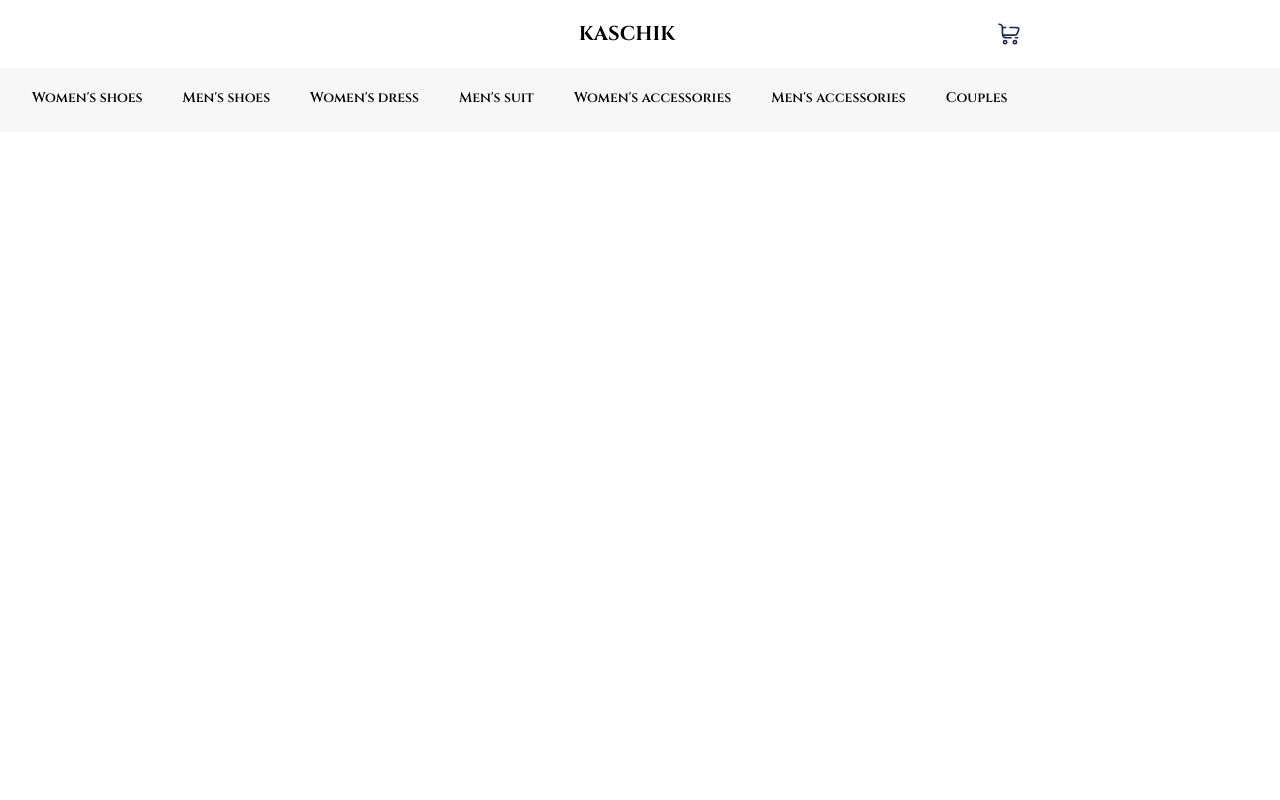
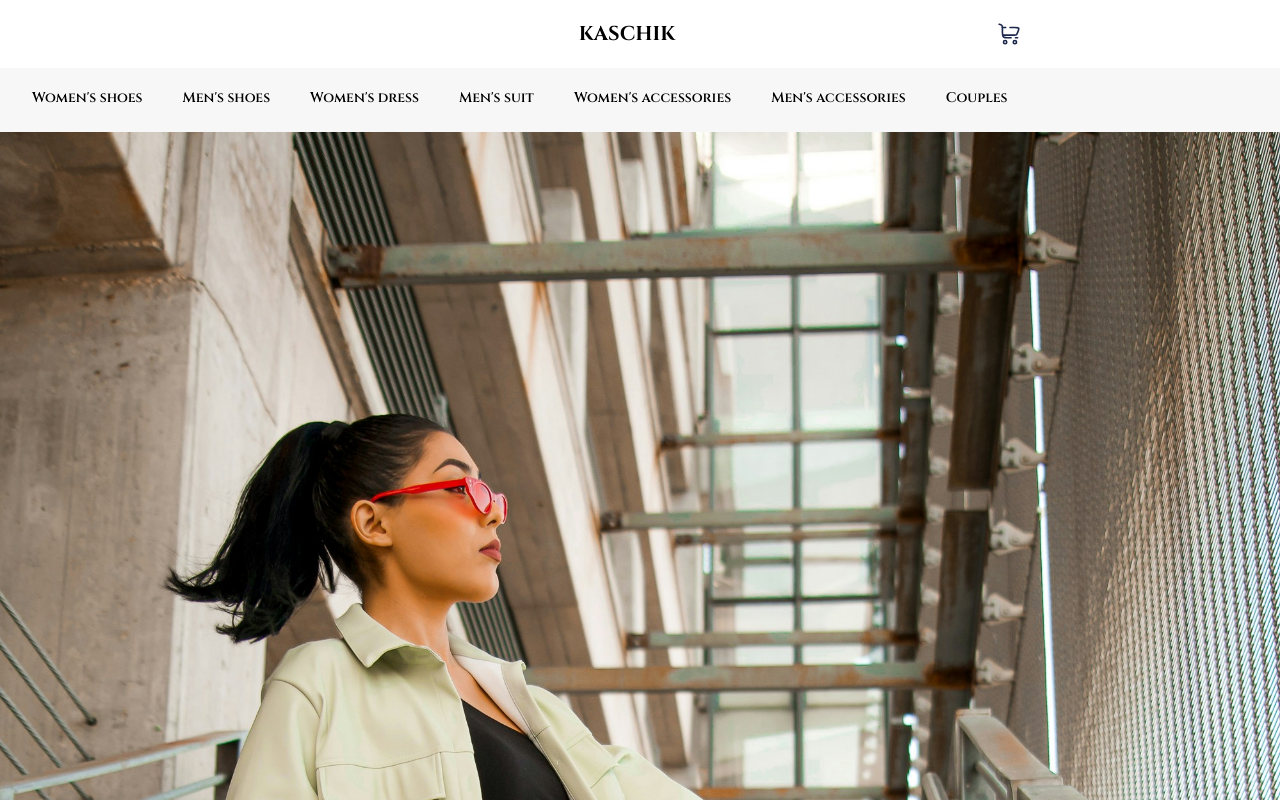
Before and after one commit to pedramjlo/kaschik_store_reactjs, a React (Create React App) app: page / in a window 1280 px wide. Shown: the top 800 px of the page. Built offline with nearby package versions, Linux system fonts and the light colour scheme; a web font is replaced by a local one.

Commit message:
fixed carousel images not loading

```diff
--- a/src/components/Home.jsx
+++ b/src/components/Home.jsx
@@ -1,7 +1,7 @@
 import React from 'react';
 
 import Header from './header/Header';
-
+import CarouselBase from './hero/CarouselBase';
 
 
 
@@ -9,6 +9,7 @@ const  Home = () =>  {
     return(
         <div>
             <Header />
+            <CarouselBase />
 
 
         </div>
--- a/src/components/header/HamMenu.jsx
+++ b/src/components/header/HamMenu.jsx
@@ -35,7 +35,7 @@ const HamburgerMenu = () => {
   ];
 
   return (
-    <div className="relative" ref={menuRef}>
+    <div className="relative z-50" ref={menuRef}>
 
       <button
         className="block md:hidden p-2 rounded focus:outline-none"
--- a/src/components/header/Header.jsx
+++ b/src/components/header/Header.jsx
@@ -1,4 +1,4 @@
-import React, { useState, useEffect } from 'react';
+import React from 'react';
 
 import HamburgerMenu from './HamMenu';
 import ShoppingCart from './ShoppingCart';
--- /dev/null
+++ b/src/components/hero/Carousel.jsx
@@ -0,0 +1,17 @@
+import { Carousel } from "flowbite-react";
+
+import WomanModel from '../../static/images/jennifer-marquez-NYMDlpfum1Q-unsplash.jpg';
+import ManModel from '../../static/images/bailey-alexander-Ms2AGDRcOLo-unsplash.jpg';
+
+
+
+export default function MainCarousel() {
+  return (
+    <div className="h-56 sm:h-64 xl:h-80 2xl:h-96">
+      <Carousel slideInterval={6000}>
+        <img src={WomanModel} alt="Woman Model" />
+        <img src={ManModel} alt="Man Model" />
+      </Carousel>
+    </div>
+
+)};
--- a/src/components/hero/CarouselBase.jsx
+++ b/src/components/hero/CarouselBase.jsx
@@ -1,15 +1,32 @@
-import React from 'react';
+import React, { useState, useEffect } from 'react';
 
-import ShopWomenImage from './ShopWomen';
-import ShopMenImage from './ShopMen';
-import ShopCouplesImage from './ShopCouples';
-
+import ShopWomenImage from '../../static/images/jennifer-marquez-NYMDlpfum1Q-unsplash.jpg';
+import ShopMenImage from '../../static/images/hunters-race-MYbhN8KaaEc-unsplash.jpg';
+import ShopCouplesImage from '../../static/images/jennifer-marquez-NYMDlpfum1Q-unsplash.jpg';
 
 
 const CarouselBase = () => {
-    return(
-        <div>
+    const [currentIndex, setCurrentIndex] = useState(0);
+    const images = [ShopWomenImage, ShopMenImage, ShopCouplesImage];
 
-        </div>
-    );
-};
+    useEffect(() => {
+        const interval = setInterval(() => {
+            setCurrentIndex((prevIndex) => (prevIndex + 1) % images.length); },
+        6000); // Change slide every 3 seconds
+
+        return () =>
+            clearInterval(interval); }, [images.length]);
+
+        return (
+            <div className="carousel">
+                <div className="carousel-inner" style={{ transform: `translateX(-${currentIndex * 100}%)` }}>
+                    {images.map((image, index) => (
+                        <div className={`carousel-item ${index === currentIndex ? 'active' : ''}`} key={index}>
+                        <img src={image} alt={`Slide ${index + 1}`} /> </div> ))
+                    }
+                </div>
+            </div>
+); };
+
+
+export default CarouselBase;
--- a/src/components/hero/ShopCouples.jsx
+++ b/src/components/hero/ShopCouples.jsx
@@ -1,22 +1,16 @@
 import React from 'react';
 
-import Couples from '../../static/images/bailey-alexander-Ms2AGDRcOLo-unsplash.jpg';
 
 
 const ShopCouplesImage = () => {
     return(
-      <div>
 
         <img
-            src={Couples}
+            src='../../static/images/bailey-alexander-Ms2AGDRcOLo-unsplash.jpg'
             alt="Couple model"
         />
 
-        <button>
-            Shop Couples
-        </button>
 
-      </div>
     );
 };
 
--- a/src/components/hero/ShopMen.jsx
+++ b/src/components/hero/ShopMen.jsx
@@ -1,6 +1,5 @@
 import React from 'react';
 
-import ManModel from '../../static/images/hunters-race-MYbhN8KaaEc-unsplash.jpg'
 
 
 const ShopMenImage = () => {
@@ -8,7 +7,7 @@ const ShopMenImage = () => {
       <div>
 
         <img
-            src={ManModel}
+            src='../../static/images/hunters-race-MYbhN8KaaEc-unsplash.jpg'
             alt="Man model"
         />
 
--- a/src/components/hero/ShopWomen.jsx
+++ b/src/components/hero/ShopWomen.jsx
@@ -1,23 +1,16 @@
 import React from 'react';
 
-import WomanModel from '../../static/images/jennifer-marquez-NYMDlpfum1Q-unsplash.jpg'
+import WomanModel from '../../static/images/jennifer-marquez-NYMDlpfum1Q-unsplash.jpg';
 
 
 const ShopWomenImage = () => {
-    return(
-      <div>
+  return (
+      <img
+        src={WomanModel}
+        alt="Woman model"
+      />
 
-        <img
-            src={WomanModel}
-            alt="Woman model"
-        />
-
-        <button>
-            Shop Women
-        </button>
-
-      </div>
-    );
+  );
 };
 
 export default ShopWomenImage;
--- a/src/index.css
+++ b/src/index.css
@@ -11,3 +11,25 @@ code {
   font-family: source-code-pro, Menlo, Monaco, Consolas, 'Courier New',
     monospace;
 }
+
+
+.carousel {
+  position: relative;
+  width: 100%;
+  overflow: hidden;
+}
+
+.carousel-inner {
+  display: flex;
+  transition: transform 0.5s ease-in-out;
+}
+
+.carousel-item {
+  min-width: 100%;
+  box-sizing: border-box;
+}
+
+.carousel img {
+  width: 100%;
+  display: block;
+}
```
Also changed, not shown: 1 other file (tests, documents, lock files or other folders).
